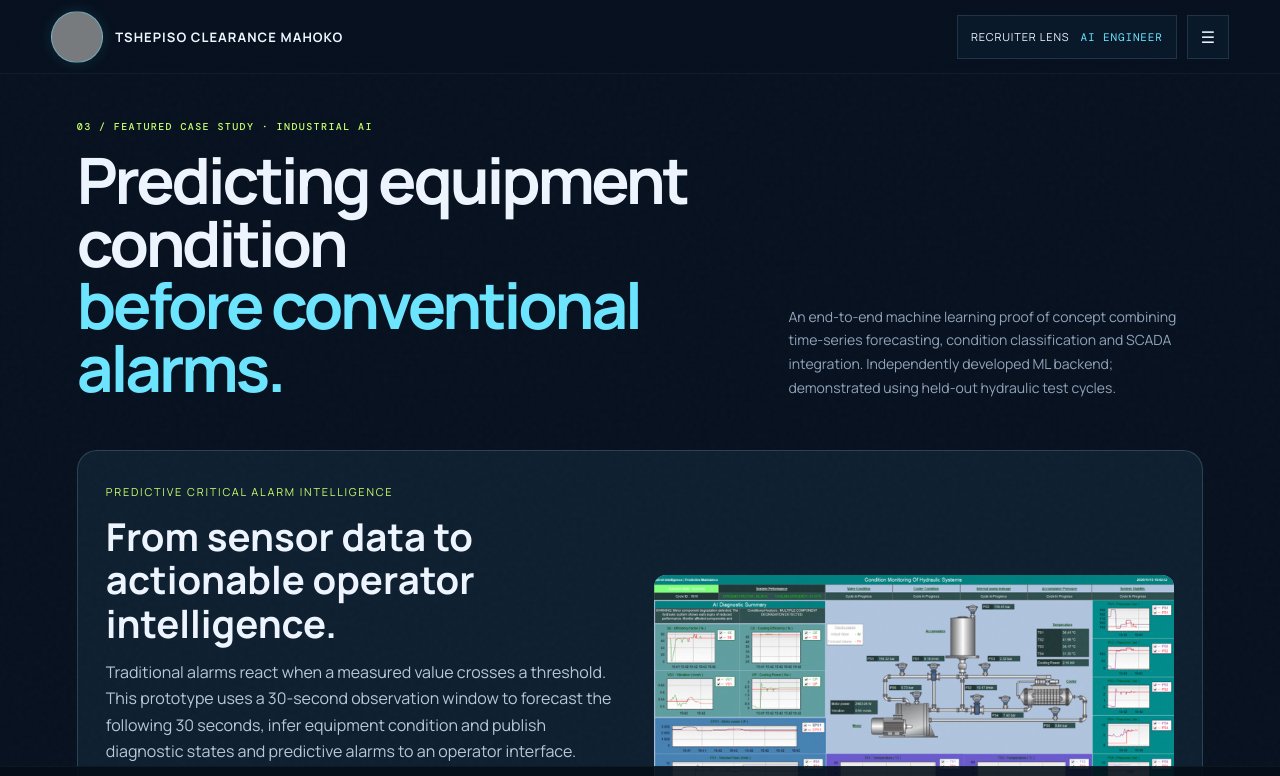
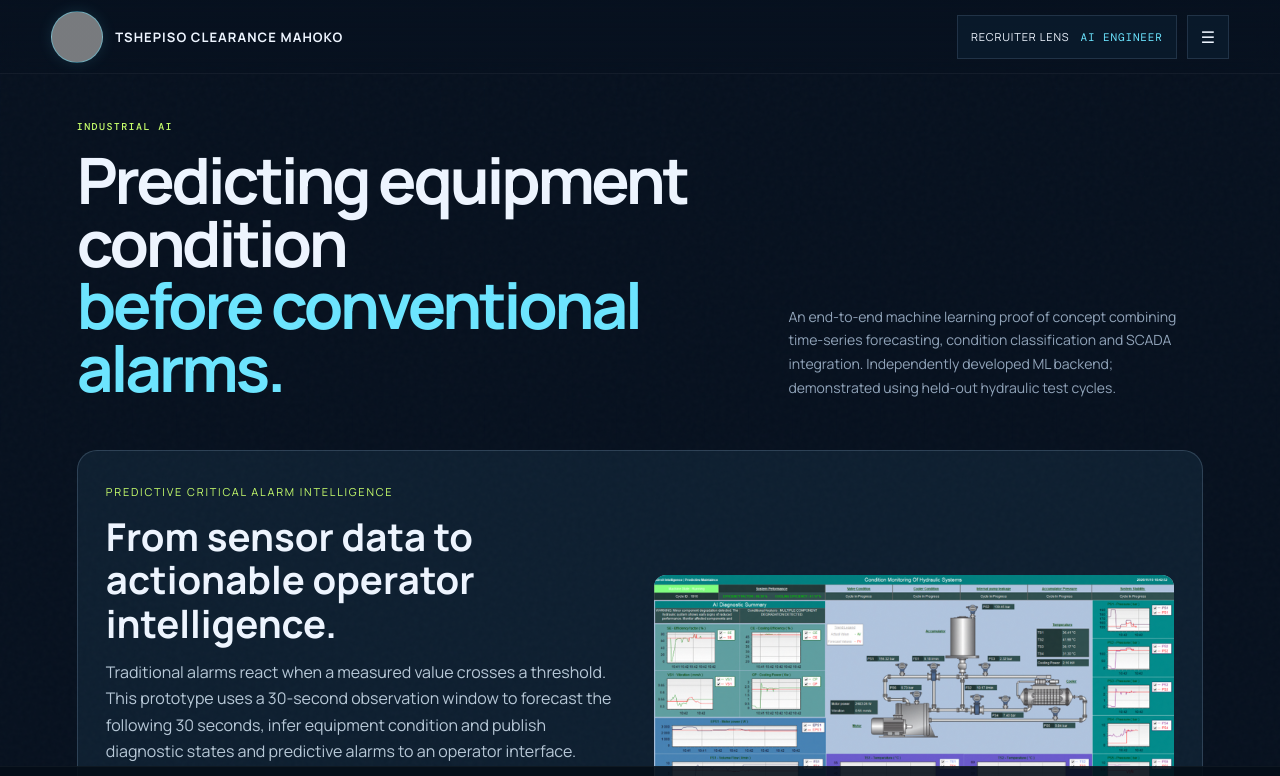
Before and after one commit to ClearanceC137/curriculum-vitae-portfolio, a plain HTML site: page index.html in a window 1280 px wide. Both pictures are taken after a click on the button "Explore predictive AI case study ↗". Shown: the top 776 px of the page. Drawn offline with nearby package versions, Linux system fonts and the light colour scheme; grey boxes are pictures that could not be loaded.

Commit message:
text modification

```diff
--- a/index.html
+++ b/index.html
@@ -653,7 +653,7 @@
       >
         <div class="section-head">
           <div>
-            <p class="eyebrow">03 / FEATURED CASE STUDY · INDUSTRIAL AI</p>
+            <p class="eyebrow">INDUSTRIAL AI</p>
             <h2>
               Predicting equipment condition<br /><em
                 >before conventional alarms.</em
```
